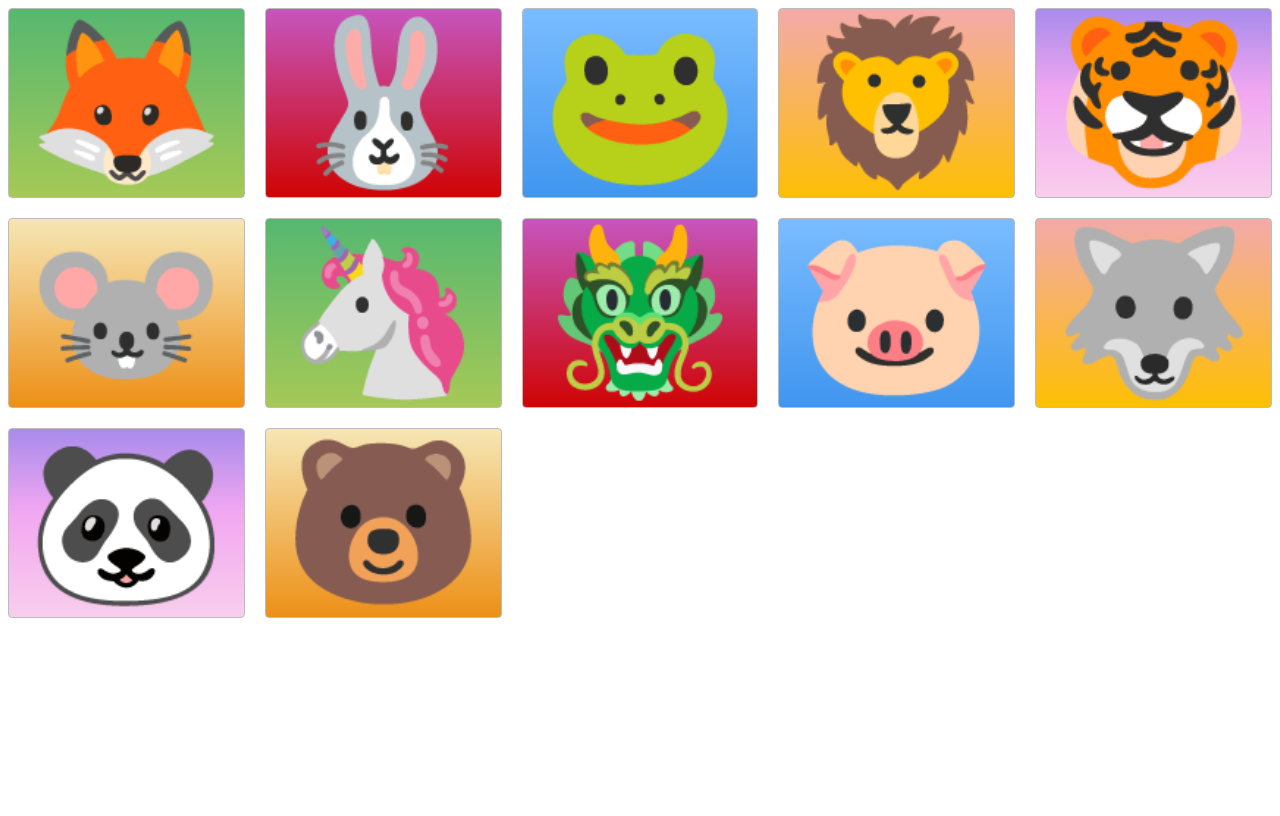
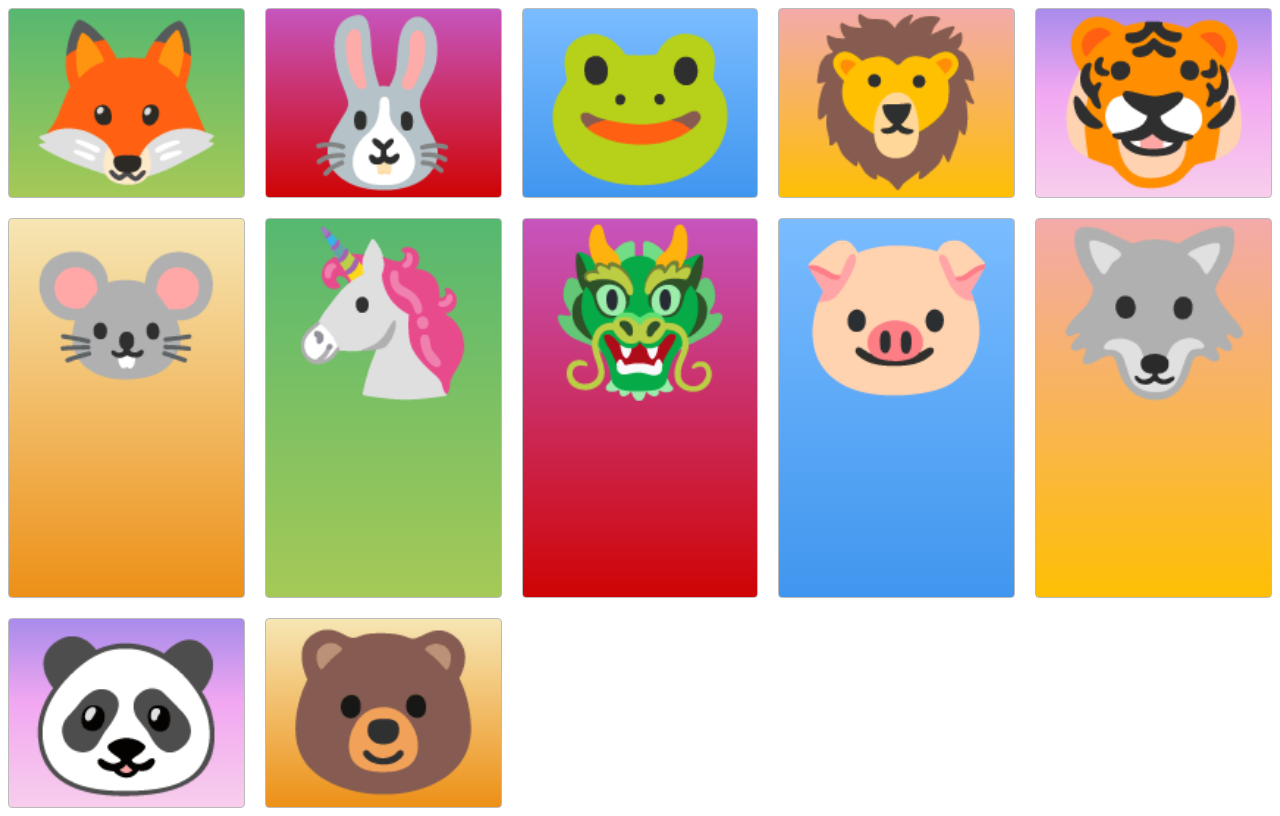
Before and after one commit to smarqito/smarqito.github.io, a plain HTML site: page css_grid/index.html in a window 1280 px wide. Drawn offline with Linux system fonts and the light colour scheme.

Commit message:
Update style.css

```diff
--- a/css_grid/style.css
+++ b/css_grid/style.css
@@ -2,7 +2,7 @@
     display: grid;
     grid-gap: 20px;
     grid-template-columns: repeat(auto-fill, minmax(200px, 1fr));
-    grid-template-rows: 1fr;
+    grid-template-rows: 1fr 2fr;
 }
 
 .zone {
```
